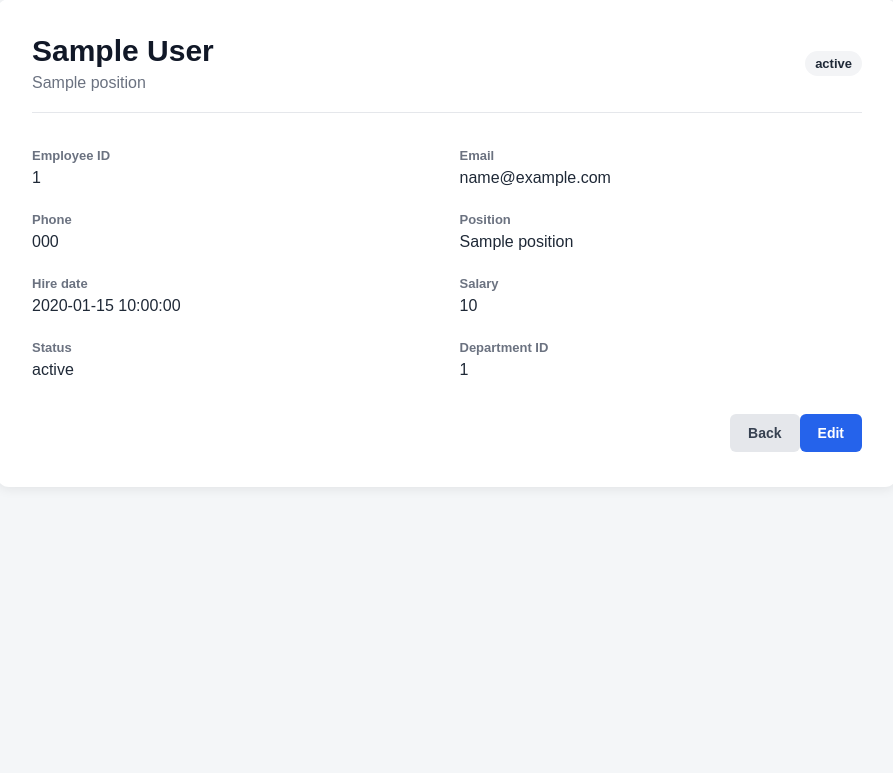
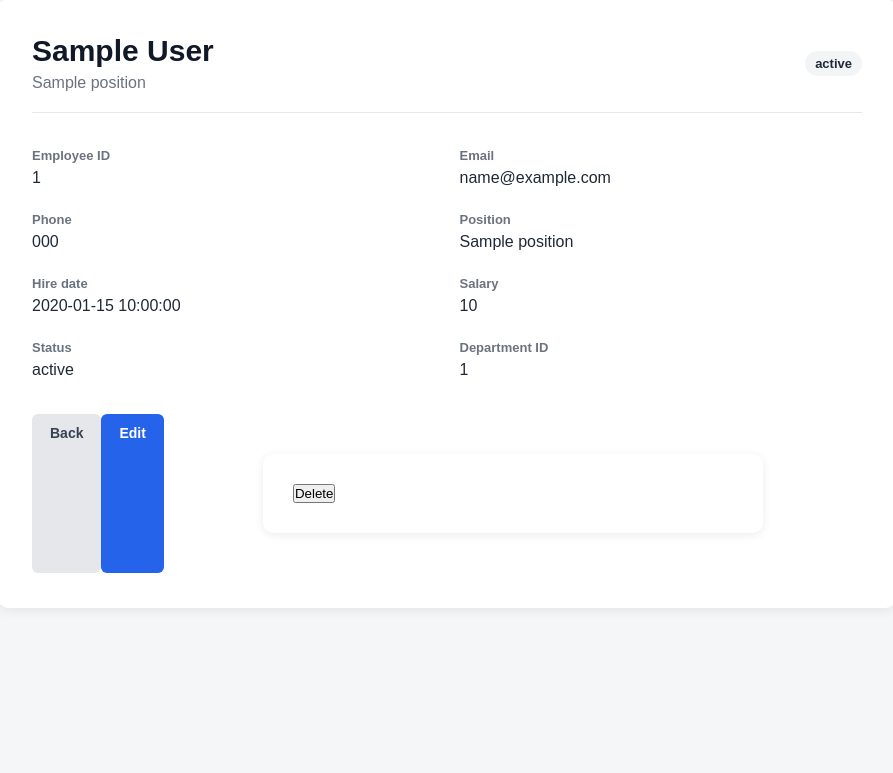
Before and after one commit to DVeljko/MyWorkers, a Flask app: template web_service/templates/employee_profile.html in a window 1280 px wide. Shown: the part 41-814 px from the top of the page, without its empty margins (193-1086 px from the left). Run offline with Flask 3, Linux system fonts and the light colour scheme; the template is opened without the code that fills it: most values are stand-ins (such as "Sample title", 1, 10 or a date in 2020).

Commit message:
Add employee delete functionality

```diff
--- a/web_service/app.py
+++ b/web_service/app.py
@@ -245,6 +245,32 @@ def edit_employee(employee_id):
 
 
 
+@app.route("/employee/<int:employee_id>/delete", methods=['POST'])
+def delete_employee(employee_id):
+    token = session.get('access_token')
+
+    if not token:
+        return redirect(url_for("login"))
+
+    response= requests.delete(
+        f"{EMPLOYEE_SERVICE_URL}/employee/{employee_id}",
+        headers={
+            "Authorization": f"Bearer {token}"
+        },
+        timeout=3
+    )
+
+    if response.status_code == 200:
+        return redirect(url_for("all_employees"))
+
+    else:
+        error = response.json().get("error", "Something went wrong.")
+
+        return render_template(
+            "employee_profile.html",
+            employee=None,
+            error=error
+        )
 
 @app.route("/dashboard")
 def dashboard():
--- a/web_service/templates/employee_profile.html
+++ b/web_service/templates/employee_profile.html
@@ -79,6 +79,16 @@
                 >
                     Edit
                 </a>
+
+                <form
+                    action="{{ url_for('delete_employee', employee_id=employee.id) }}"
+                    method="POST"
+                    style="display: inline;"
+                >
+                    <button type="submit" class="btn btn-danger">
+                        Delete
+                    </button>
+                </form>
             </div>
 
         </div>
```
